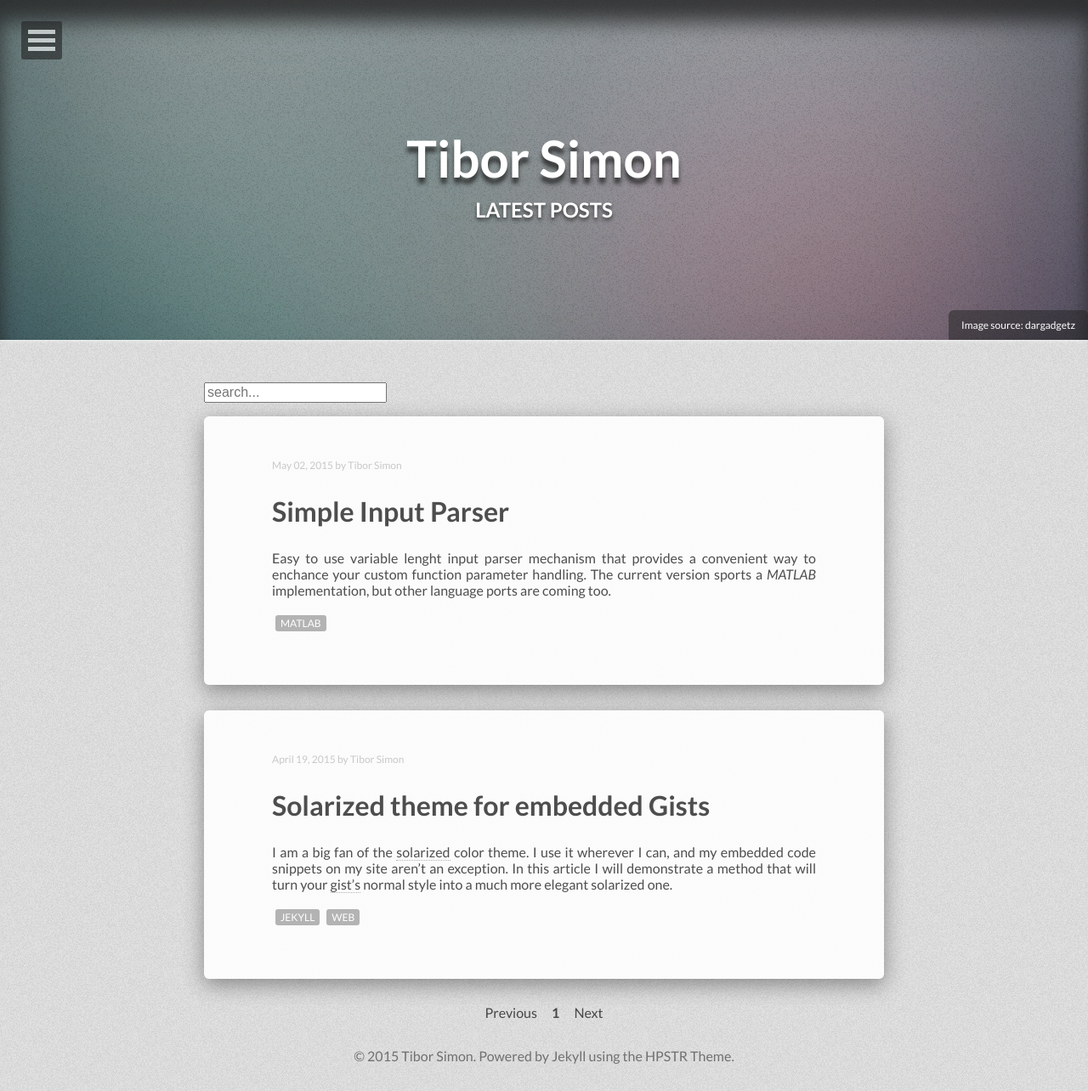
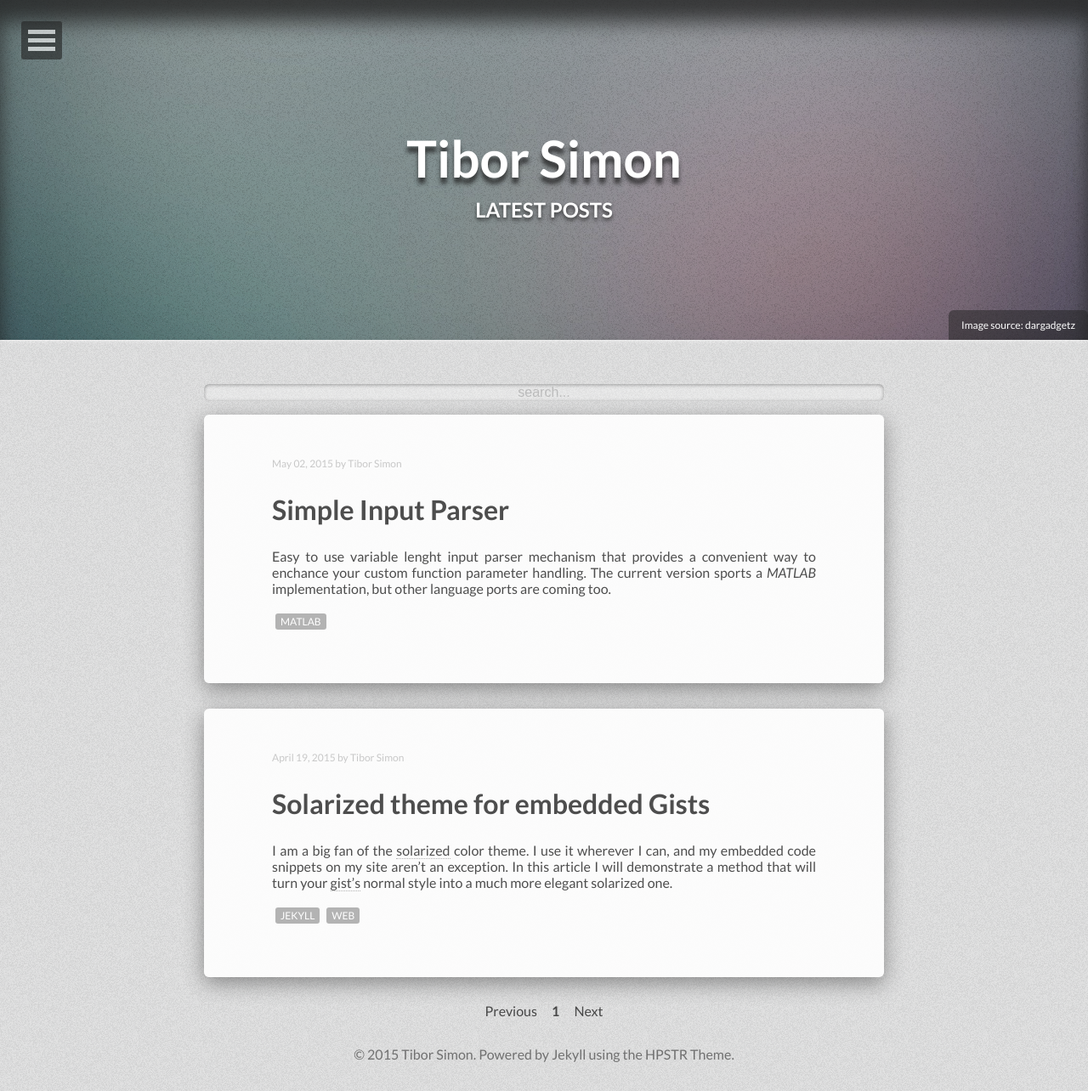
Before and after one commit to tiborsimon/tiborsimon.github.io, a Jekyll site: the page built from index.html, in a window 1280 px wide. Shown: the whole page at 85% size. Built offline with Jekyll 4.4.1, drawn with Linux system fonts in a browser that asks for light colours; nearby versions of some CDN libraries; the list of posts is cut into pages by our own code.

Commit message:
Search related CSS added

```diff
--- a/_sass/_page.scss
+++ b/_sass/_page.scss
@@ -480,3 +480,16 @@
 #goog-wm-sb {
     @extend .btn;
 }
+
+
+// Simple search
+// --------------------------------------------------
+
+input#search-input {
+  width: 100%;
+  opacity: 0.3;
+  text-align: center;
+  @include rounded(6px);
+  border: none;
+  box-shadow: 0 1px 4px inset;
+}
```
